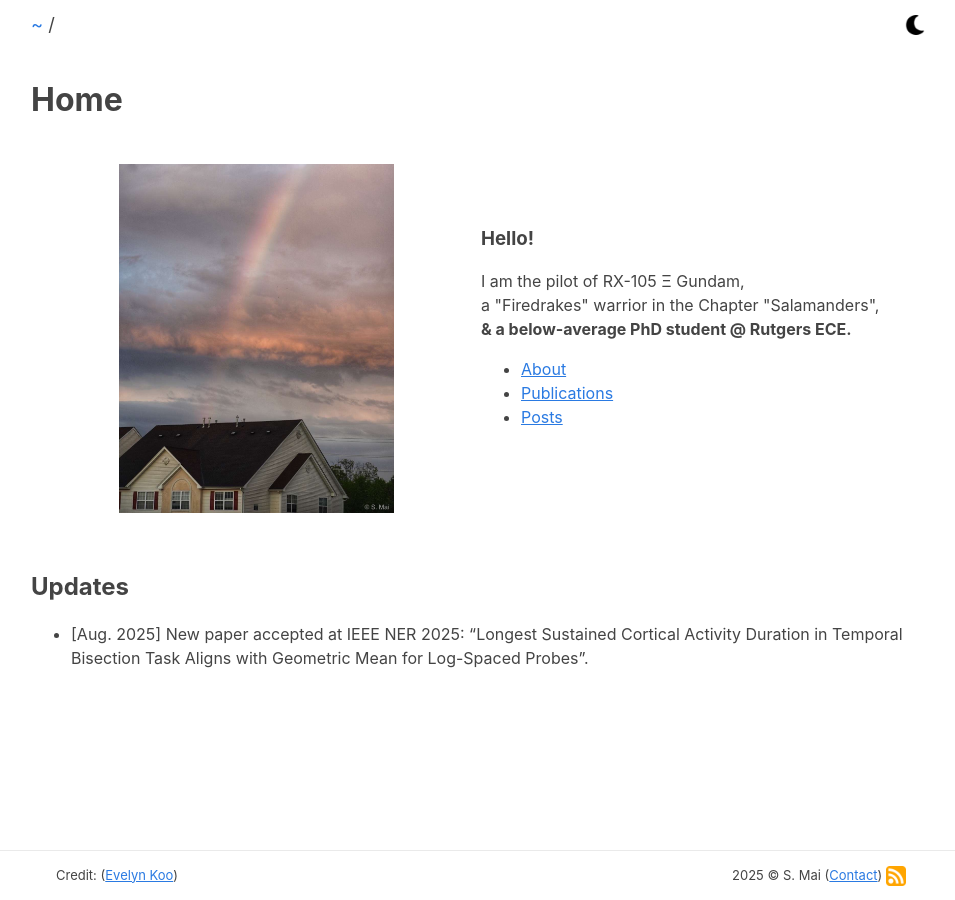
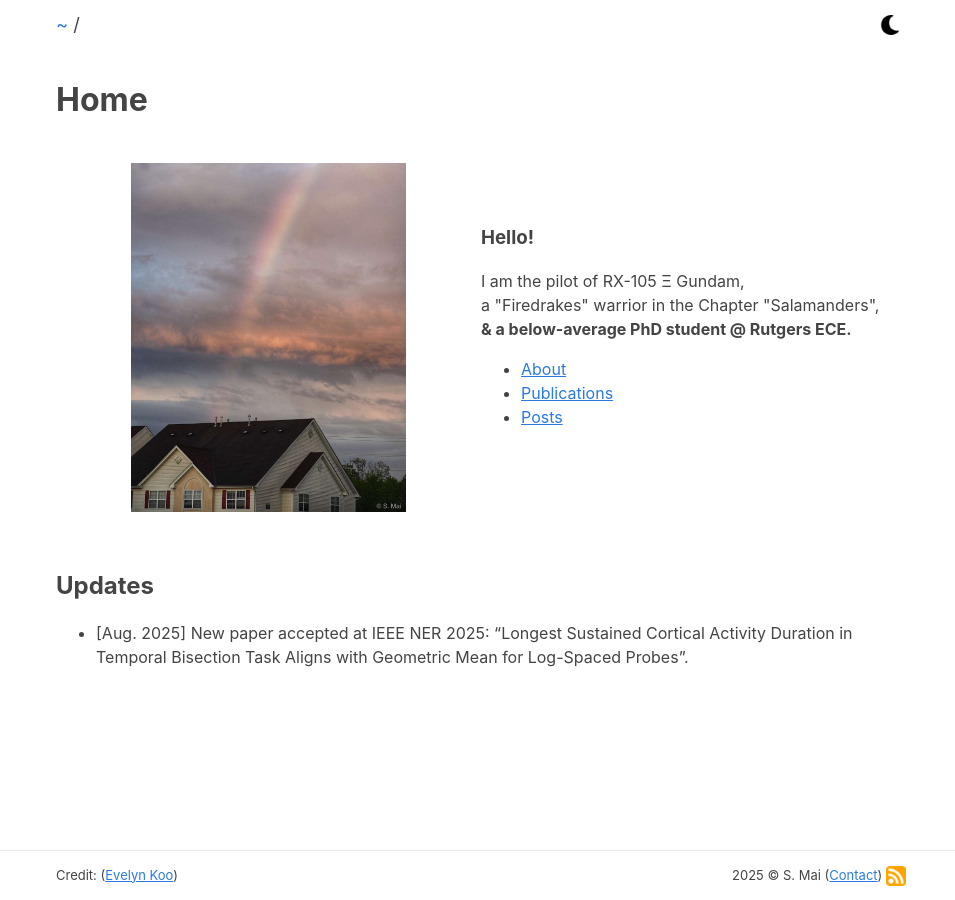
Before and after one commit to hatute/hatute.github.io, a Jekyll site: the page built from index.markdown, in a window 1280 px wide. Shown: the whole page, without its empty margins (159-1114 px from the left). Built offline with Jekyll 4.4.1, drawn with Linux system fonts in a browser that asks for light colours.

Commit message:
style: reduce max-width to 850px for body and sticky nav for improved layout consistency

```diff
--- a/_sass/base.scss
+++ b/_sass/base.scss
@@ -1,5 +1,5 @@
 body {
-  max-width: 900px;
+  max-width: 850px;
   // margin: 40px auto;
   margin-top: 50px; /* Add top margin to account for fixed header */
   margin-right: auto; /* Keep horizontal centering */
--- a/_sass/layout.scss
+++ b/_sass/layout.scss
@@ -12,7 +12,7 @@
 }
 
 .sticky nav {
-  max-width: 900px;
+  max-width: 850px;
   width: 100%;
   margin: 0 auto;
   padding: 0 10px;
```
